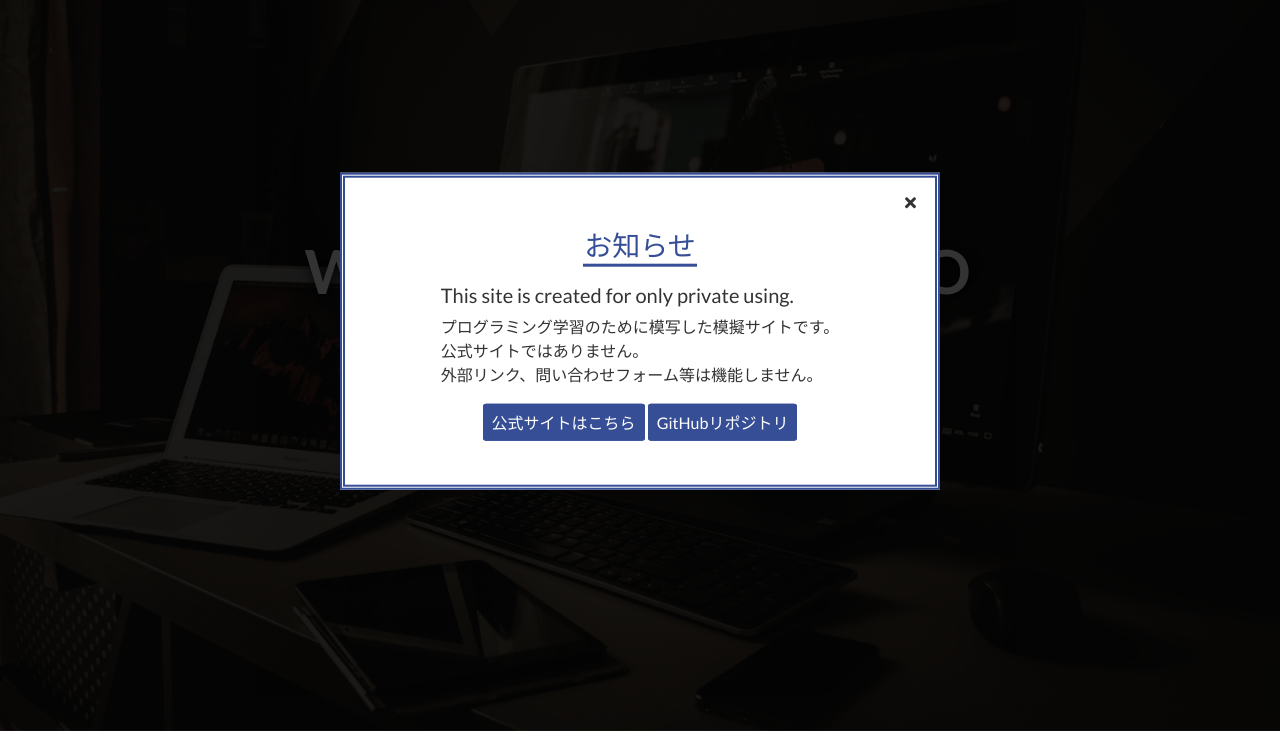
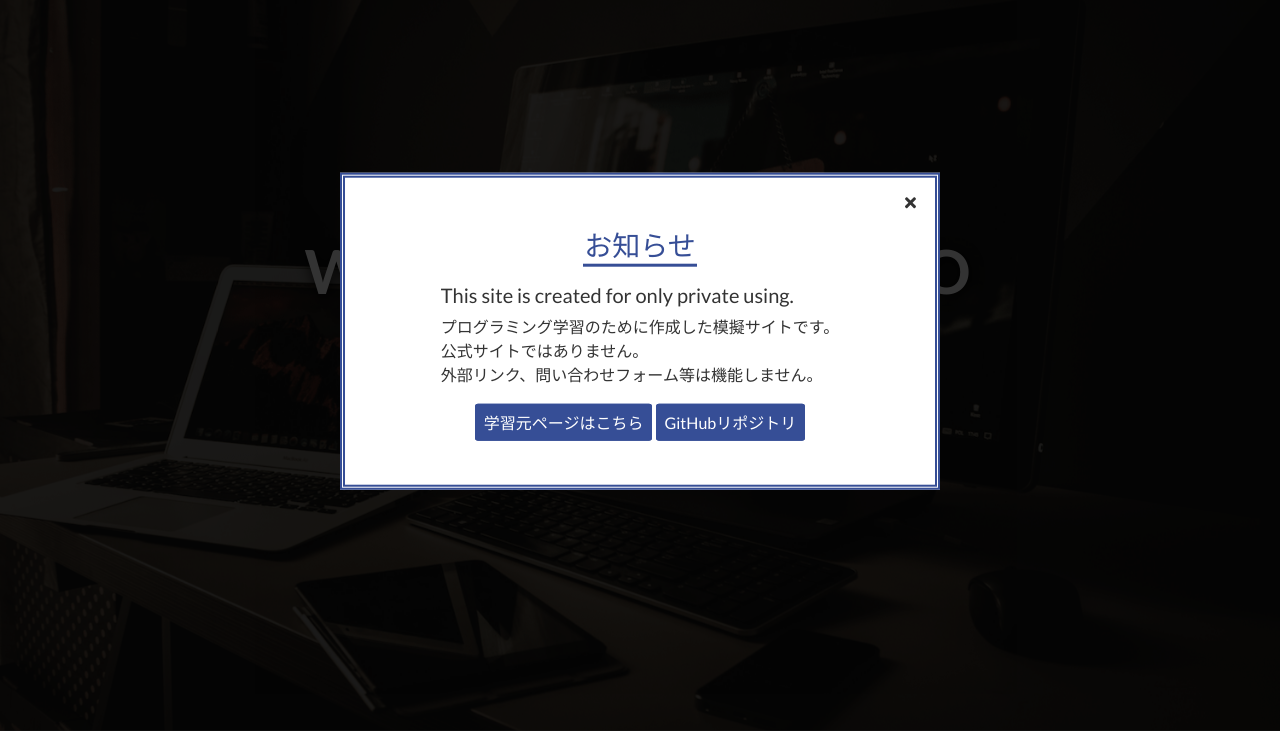
Before and after one commit to KazukiYam/Bootstrap-training2, a plain HTML site: page index.html in a window 1280 px wide. Shown: the part 69-800 px from the top of the page. Drawn offline with Linux system fonts and the light colour scheme.

Commit message:
Update index.html

```diff
--- a/index.html
+++ b/index.html
@@ -21,12 +21,12 @@
       <h3 class="title">お知らせ</h3>
       <div class="text">
         <h5>This site is created for only private using.</h5>
-        <p>プログラミング学習のために模写した模擬サイトです。<br>公式サイトではありません。<br>外部リンク、問い合わせフォーム等は機能しません。</p>
+        <p>プログラミング学習のために作成した模擬サイトです。<br>公式サイトではありません。<br>外部リンク、問い合わせフォーム等は機能しません。</p>
         <p></p>
       </div>
       <div class="link">
-        <a href="https://isara.life/" target="_blank">公式サイトはこちら</a>
-        <a href="https://github.com/KazukiYam/april-isara">GitHubリポジトリ</a>
+        <a href="https://www.youtube.com/watch?v=V_lAhqLXT9A&t=529s" target="_blank">学習元ページはこちら</a>
+        <a href="https://github.com/KazukiYam/Bootstrap-training2">GitHubリポジトリ</a>
       </div>
     </div>
     <div class="black-background" id="js-black-bg"></div>
```
